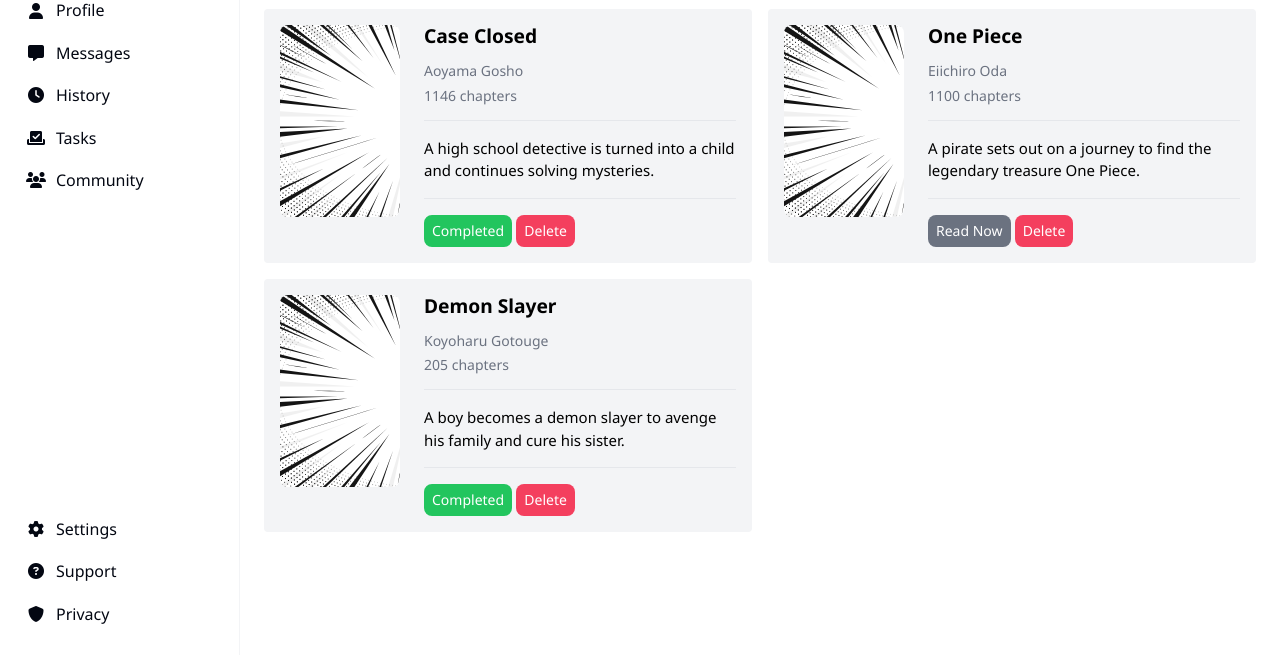
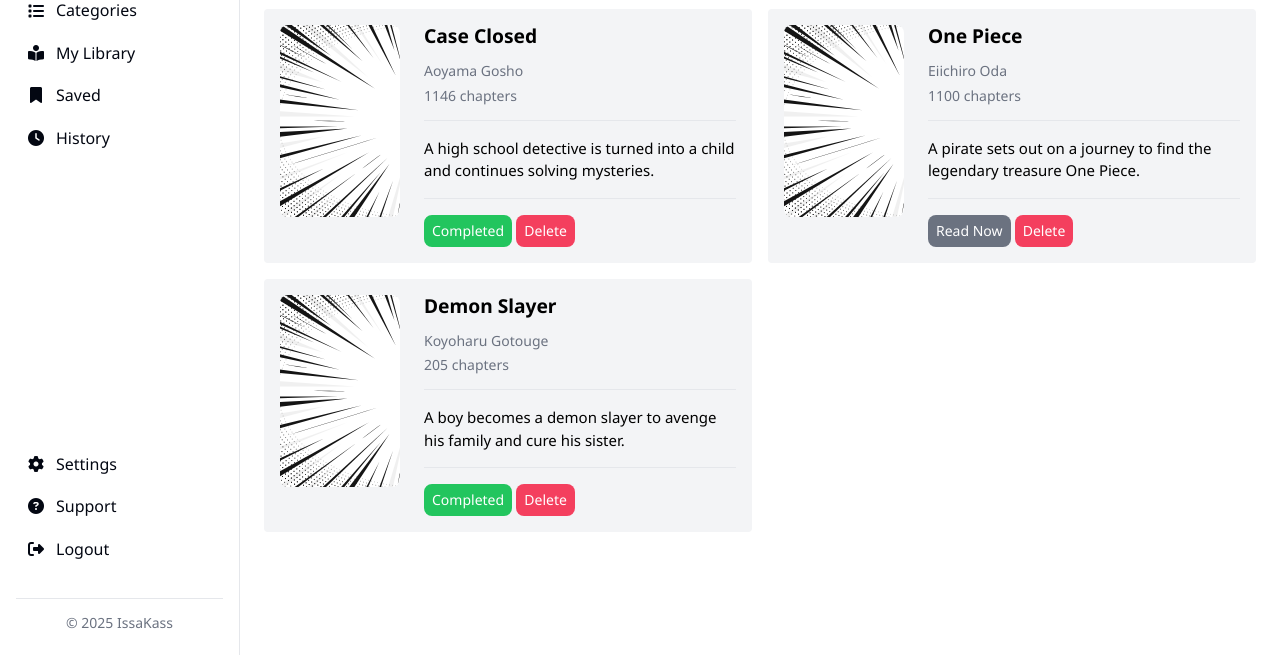
Before and after one commit to IssaKass/odin-library, a plain HTML site: page index.html in a window 1280 px wide. Shown: the part 145-800 px from the top of the page. Drawn offline with Linux system fonts and the light colour scheme.

Commit message:
Add sidebar footer, add read checkbox

```diff
--- a/index.html
+++ b/index.html
@@ -34,10 +34,13 @@
 				</div>
 			</header>
 			<aside class="sidebar">
+				<header class="sidebar__header">
 					<a href="#" class="logo">
 						<img src="assets/logo.png" alt="Logo Image" class="logo__image" />
 						<span class="logo__label">OdinManga</span>
 					</a>
+				</header>
+				<div class="sidebar__body">
 					<nav class="nav">
 						<ul class="nav__menu">
 							<li class="nav__item">
@@ -48,32 +51,26 @@
 							</li>
 							<li class="nav__item">
 								<a href="" class="nav__link">
-								<i class="nav__icon fa-solid fa-user"></i>
-								<span class="nav__label">Profile</span>
+									<i class="nav__icon fa-solid fa-list"></i>
+									<span class="nav__label">Categories</span>
 								</a>
 							</li>
 							<li class="nav__item">
 								<a href="" class="nav__link">
-								<i class="nav__icon fa-solid fa-message"></i>
-								<span class="nav__label">Messages</span>
+									<i class="nav__icon fa-solid fa-book-open-reader"></i>
+									<span class="nav__label">My Library</span>
+								</a>
+							</li>
+							<li class="nav__item">
+								<a href="" class="nav__link">
+									<i class="nav__icon fa-solid fa-bookmark"></i>
+									<span class="nav__label">Saved</span>
 								</a>
 							</li>
 							<li class="nav__item">
 								<a href="" class="nav__link">
 									<i class="nav__icon fa-solid fa-clock"></i>
 									<span class="nav__label">History</span>
-							</a>
-						</li>
-						<li class="nav__item">
-							<a href="" class="nav__link">
-								<i class="nav__icon fa-solid fa-check-to-slot"></i>
-								<span class="nav__label">Tasks</span>
-							</a>
-						</li>
-						<li class="nav__item">
-							<a href="" class="nav__link">
-								<i class="nav__icon fa-solid fa-users"></i>
-								<span class="nav__label">Community</span>
 								</a>
 							</li>
 						</ul>
@@ -92,12 +89,14 @@
 							</li>
 							<li class="nav__item">
 								<a href="" class="nav__link">
-								<i class="nav__icon fa-solid fa-shield"></i>
-								<span class="nav__label">Privacy</span>
+									<i class="nav__icon fa-solid fa-right-from-bracket"></i>
+									<span class="nav__label">Logout</span>
 								</a>
 							</li>
 						</ul>
 					</nav>
+				</div>
+				<footer class="sidebar__footer">&copy; 2025 IssaKass</footer>
 			</aside>
 			<main class="main-content">
 				<section class="section manga-section">
@@ -162,7 +161,7 @@
 					</div>
 					<div>
 						<label for="read" class="form__label">
-							<input type="checkbox" name="read" id="read" required />
+							<input type="checkbox" name="read" id="read" />
 							Read?
 						</label>
 					</div>
--- a/main.js
+++ b/main.js
@@ -118,9 +118,12 @@ form.addEventListener("submit", function (event) {
 	const author = form.author.value;
 	const chapters = Number(form.chapters.value);
 	const description = form.description.value;
+	const read = form.read.checked;
 
-	const manga = new Manga(title, author, description, chapters, false);
+	const manga = new Manga(title, author, description, chapters, read);
 	addManga(manga);
+
+	form.reset();
 	closeDialog();
 });
 
--- a/style.css
+++ b/style.css
@@ -57,6 +57,7 @@
 
 	--clr-white: #ffffff;
 	--clr-black: #000000;
+	--clr-border: var(--clr-neutral-200);
 
 	--radius-xs: 0.25rem;
 	--radius-sm: 0.5rem;
@@ -232,7 +233,8 @@ button {
 	padding: var(--space-lg) var(--space-md);
 	display: flex;
 	flex-direction: column;
-	border-right: 1px solid var(--clr-neutral-100);
+	gap: var(--space-xl);
+	border-right: 1px solid var(--clr-border);
 }
 
 .logo {
@@ -261,9 +263,12 @@ button {
 	}
 }
 
+.sidebar__body {
+	flex: 1;
+}
+
 .nav {
-	margin-top: var(--space-xl);
-	flex: 1;
+	height: 100%;
 	display: grid;
 	align-content: space-between;
 }
@@ -289,7 +294,7 @@ button {
 
 .nav__link--active,
 .nav__link--active:hover {
-	background-color: var(--clr-primary-400);
+	background-color: var(--clr-primary-500);
 	color: var(--clr-neutral-50);
 }
 
@@ -304,6 +309,21 @@ button {
 
 @media screen and (min-width: 992px) {
 	.nav__label {
+		display: block;
+	}
+}
+
+.sidebar__footer {
+	text-align: center;
+	color: var(--clr-neutral-500);
+	font-size: 0.875em;
+	display: none;
+	border-top: 1px solid var(--clr-border);
+	padding-top: var(--space-md);
+}
+
+@media screen and (min-width: 992px) {
+	.sidebar__footer {
 		display: block;
 	}
 }
```
Lines whose indentation alone changed are shown as unchanged.
